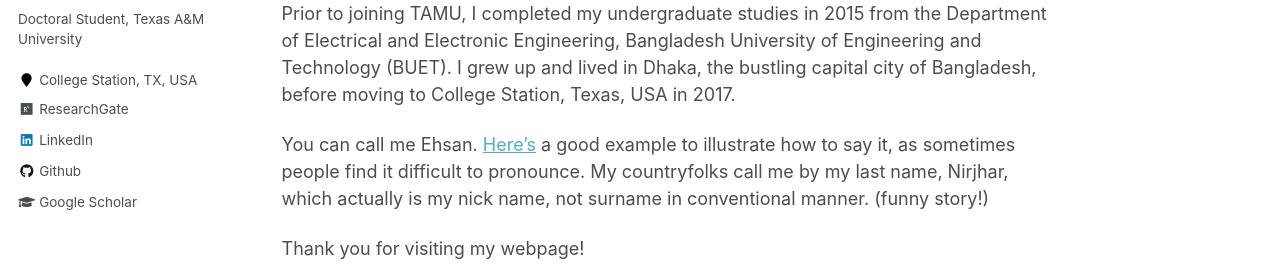
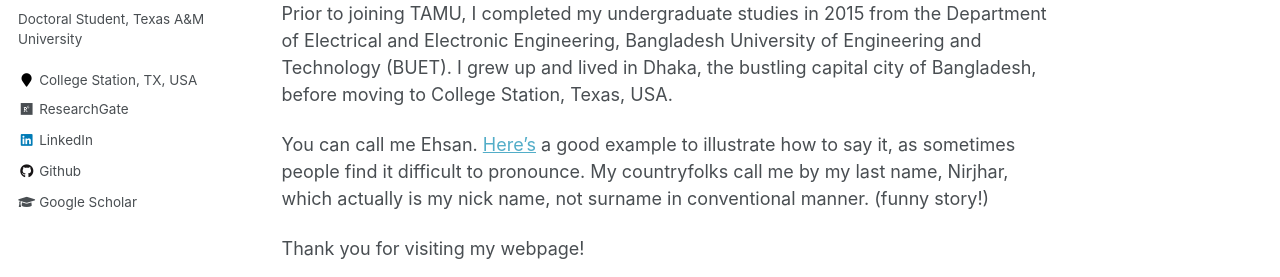
Before and after one commit to Ehsan-Nirjhar/Ehsan-Nirjhar.github.io, a Jekyll site: the page built from _pages/about.md, in a window 1280 px wide and 900 px high. Shown: the part 373-650 px from the top of the window. Built offline with Jekyll 4.4.1, drawn with Linux system fonts in a browser that asks for light colours.

Commit message:
minor update

```diff
--- a/_pages/about.md
+++ b/_pages/about.md
@@ -15,7 +15,7 @@ My works focus on building computational frameworks to understand people's stres
 
 
 Prior to joining TAMU, I completed my undergraduate studies in 2015 from the Department of Electrical and Electronic Engineering, Bangladesh University of Engineering and Technology (BUET).
-I grew up and lived in Dhaka, the bustling capital city of Bangladesh, before moving to College Station, Texas, USA in 2017.
+I grew up and lived in Dhaka, the bustling capital city of Bangladesh, before moving to College Station, Texas, USA.
 
 You can call me Ehsan. [Here's](https://www.pronouncenames.com/Ehsan) a good example to illustrate how to say it, as sometimes people find it difficult to pronounce.
 My countryfolks call me by my last name, Nirjhar, which actually is my nick name, not surname in conventional manner. (funny story!)
```
Also changed, not shown: _pages/contact.md (+0 -1 lines).
